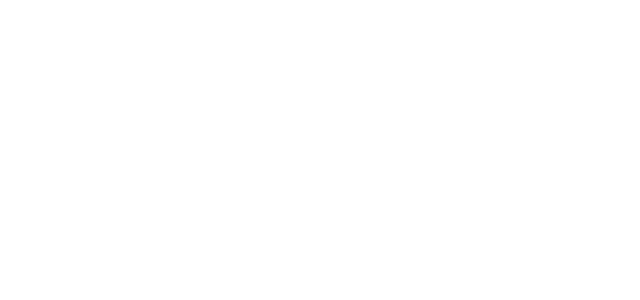
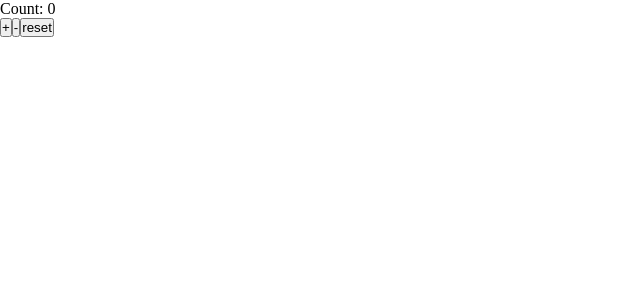
Before and after one commit to jgy4419/variable-site-clone-coding-ts, a React (Create React App) app: page /Input in a window 1280 px wide. Before the commit this address had no page. Shown: the top 300 px of the page, without its empty margins (0-640 px from the left). Built offline with nearby package versions, Linux system fonts and the light colour scheme.

Commit message:
feat : count hook, count ui

```diff
--- /dev/null
+++ b/src/components/SpecificPart/Input/Input.tsx
@@ -0,0 +1,17 @@
+import React from 'react';
+import { useCounter } from "./hook/useInput";
+
+const Input = () => {
+    //     const {nameChange, ageChange, descriptionChange, inputObj} = useInputChange();
+    const { increment, decrement, getCount, reset } = useCounter(0);
+    return (
+        <>
+            <p>Count: {getCount()}</p>
+            <button onClick={increment}>+</button>
+            <button onClick={decrement}>-</button>
+            <button onClick={reset}>reset</button>
+        </>
+    );
+};
+
+export default Input;
--- /dev/null
+++ b/src/components/SpecificPart/Input/hook/useInput.tsx
@@ -0,0 +1,29 @@
+import { useState } from "react";
+
+// 커스텀 훅 정의
+export const useCounter = (initialValue: number = 0) => {
+    const [count, setCount] = useState(initialValue);
+
+    function increment() {
+        setCount(count + 1);
+    }
+
+    function decrement() {
+        setCount(count - 1);
+    }
+
+    function reset() {
+        setCount(initialValue);
+    }
+
+    function getCount() {
+        return count;
+    }
+
+    return {
+        increment,
+        decrement,
+        reset,
+        getCount
+    }
+}
--- a/src/router/Router.tsx
+++ b/src/router/Router.tsx
@@ -15,6 +15,7 @@
 import ImageGalleries from "../components/SpecificPart/ImageGalleries/ImageGalleries";
 import VerticalTabs from "../components/SpecificPart/VerticalTabs/index";
 import Concepts from "../components/SpecificPart/Concepts/Concepts";
+import Input from "../components/SpecificPart/Input/Input";
 
 // clone
 import FaceBook from "../components/Clone/FaceBook/index";
@@ -38,6 +39,7 @@
             <Route path="/ImageGalleries" element={<ImageGalleries/>}/>
             <Route path="/VerticalTabs" element={<VerticalTabs/>}/>
             <Route path="/Concepts" element={<Concepts/>}/>
+            <Route path="/Input" element={<Input/>} />
         </Routes>
     )
 }
```
